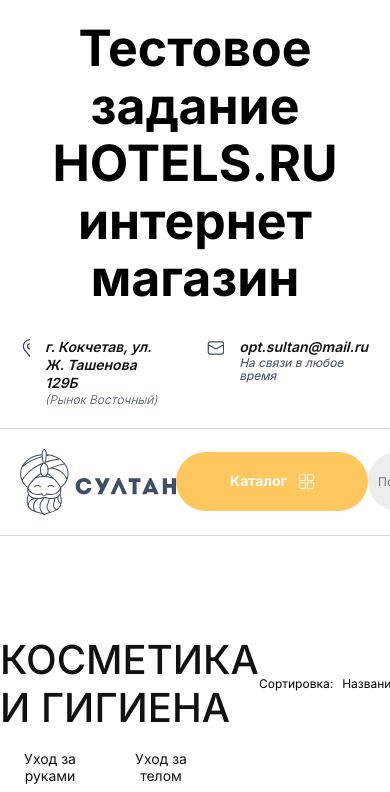
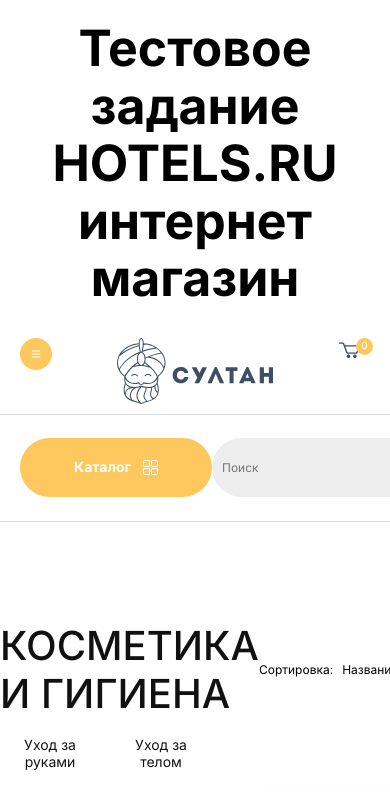
Before and after one commit to mvodev/hotels-online-shop, a React (Vite) app: page / in a window 390 px wide. Shown: the top 792 px of the page. Built offline with nearby package versions, Linux system fonts and the light colour scheme.

Commit message:
corrected medial rules for header

```diff
--- a/src/components/header/Header.scss
+++ b/src/components/header/Header.scss
@@ -9,6 +9,12 @@
   &__first-row {
     min-height: 61px;
     padding: 10px 14.427%;
+    .cart {
+      display: none;
+    }
+    .logo {
+      display: none;
+    }
   }
 
   &__second-row {
@@ -121,3 +127,34 @@
     }
   }
 }
+
+@media (max-width:950px){
+  .header {
+    .logo {
+      display: block;
+    }
+    .cart {
+      display: block;
+    }
+    &__first-row {
+      align-items: flex-start;
+      flex-direction: row;
+    }
+    &__address {
+      display: none;
+    }
+  }
+}
+
+@media (max-width:950px){
+  .header__second-row .logo,
+  .header__second-row .cart{
+    display: none;
+  }
+}
+
+@media (max-width:640px){
+  .header__second-row .contacts{
+    display: none;
+  }
+}
--- a/src/components/header/Header.tsx
+++ b/src/components/header/Header.tsx
@@ -33,14 +33,18 @@ const Header = (props: HeaderPropsType) => {
           </div>
         </div>
         <NavList
-          mode='dark' isVertical={false}
-            links={[
-              {text:'О компании',href:'mock-address-change-me'},
-              {text:'Доставка и оплата',href:'mock-address-change-me'},
-              {text:'Возврат',href:'mock-address-change-me'},
-              {text:'Контакты',href:'mock-address-change-me'},
-            ]}
-          />
+          mode='dark'
+          withBurger={true}
+          isVertical={false}
+          links={[
+            {text:'О компании', href:'mock-address-change-me'},
+            {text:'Доставка и оплата', href:'mock-address-change-me'},
+            {text:'Возврат', href:'mock-address-change-me'},
+            {text:'Контакты', href:'mock-address-change-me'},
+          ]}
+        />
+        <Logo mode='dark'/>
+      <Cart cropped={true}/>
       </div>
       <div className="header__second-row">
         <Logo mode='dark'/>
--- a/src/components/nav-list/NavList.scss
+++ b/src/components/nav-list/NavList.scss
@@ -48,7 +48,7 @@
 
 }
 
-@media (max-width:600px) {
+@media (max-width:950px) {
   .nav-list {
     &__burger {
       display: flex;
```
Also changed, not shown: src/assets/images/basket-cropped.svg (added).
